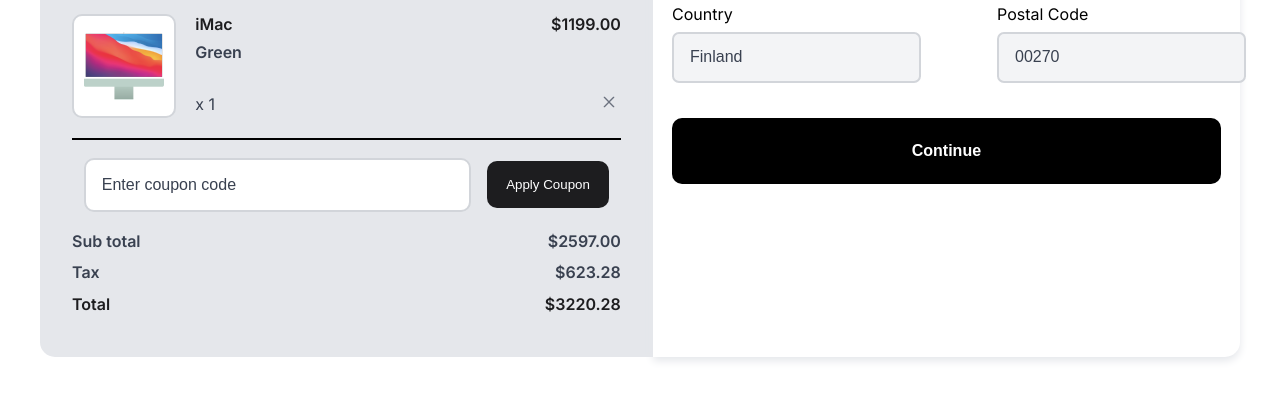
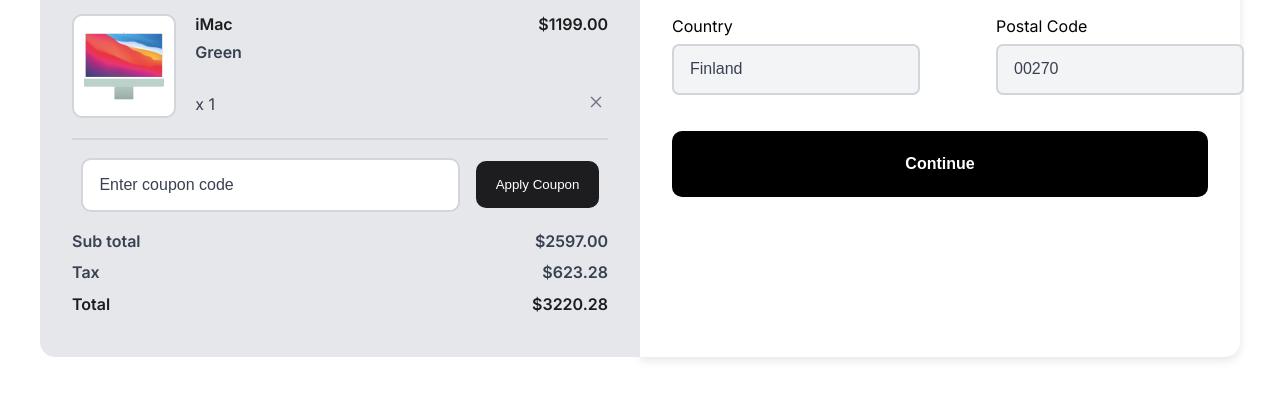
Before and after one commit to Harbinger05/Device-Shop-Checkout, a plain HTML site: page index.html in a window 1280 px wide. Shown: the part 432-832 px from the top of the page. Drawn offline with Linux system fonts and the light colour scheme.

Commit message:
Add files via upload

```diff
--- a/style.css
+++ b/style.css
@@ -48,7 +48,7 @@ body {
 .left-sec {
     background-color: #E5E7EB;
     width: 100%;
-    max-width: 590px;
+    max-width: 615px;
     padding: 2rem;
     border-top-left-radius: 15px;
     border-bottom-left-radius: 15px;
@@ -104,7 +104,7 @@ body {
 }
 
 .line {
-    border: 1px solid black;
+    border: 1px solid #D2D5DA;
 }
 
 .discount {
@@ -173,8 +173,8 @@ body {
 .right-sec {
     background-color: white;
     width: 100%;
-    max-width: 590px;
-    padding: 1.2rem;
+    max-width: 615px;
+    padding: 2rem;
     border-top-right-radius: 15px;
     border-bottom-right-radius: 15px;
     box-shadow: 0px 4px 9px #E5E7EB;
```
